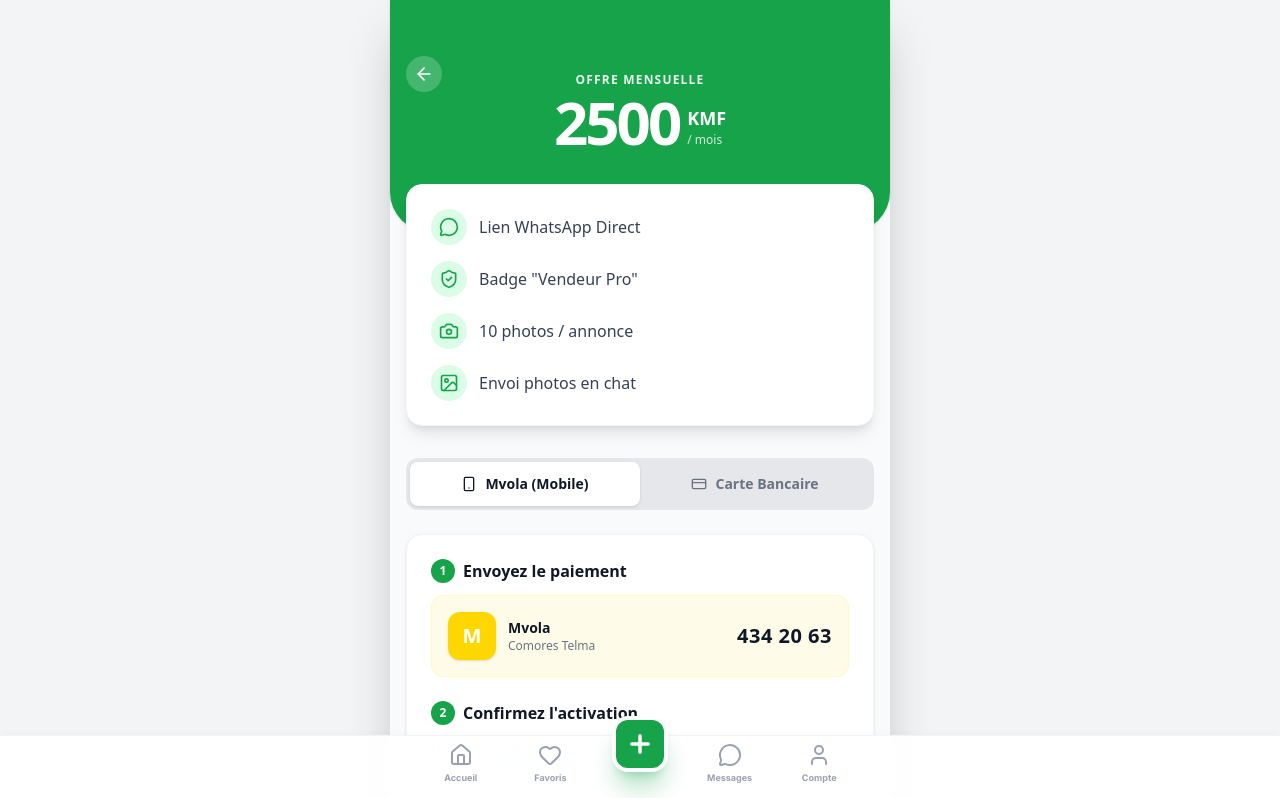
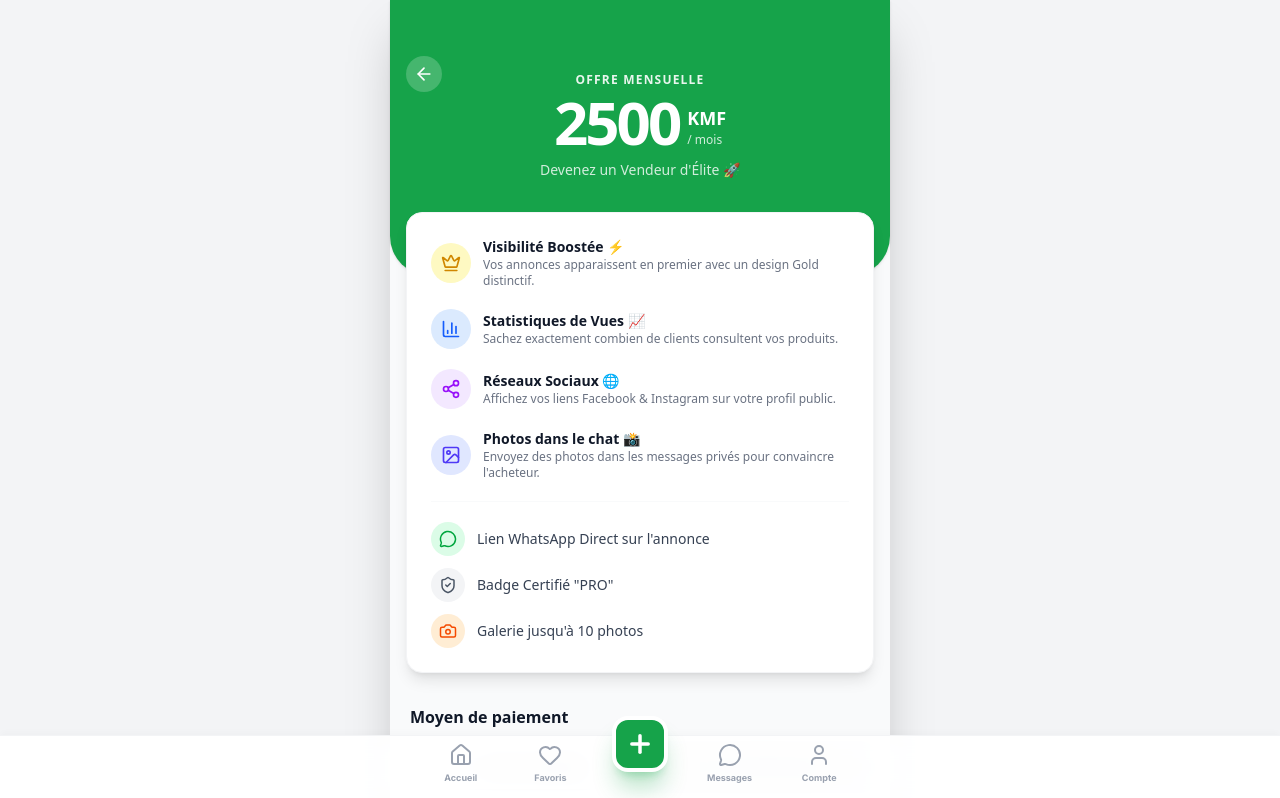
Before and after one commit to comocolis/comores-market, a Next.js app: page /pro in a window 1280 px wide. Shown: the top 798 px of the page. Built offline with nearby package versions, Linux system fonts and the light colour scheme; no server answers.

Commit message:
Update page.tsx

```diff
--- a/src/app/pro/page.tsx
+++ b/src/app/pro/page.tsx
@@ -2,15 +2,18 @@
 
 import { useState } from 'react'
 import Link from 'next/link'
-import { ArrowLeft, Smartphone, CreditCard, ShieldCheck, Camera, MessageCircle, Mail, Image as ImageIcon } from 'lucide-react'
+import {
+  ArrowLeft, Smartphone, CreditCard, ShieldCheck,
+  Camera, MessageCircle, Mail, Crown, BarChart3, Share2, ImageIcon
+} from 'lucide-react'
 
 export default function ProPage() {
   const [activeTab, setActiveTab] = useState<'mvola' | 'cb'>('mvola')
 
-  // 1. Numéro Mvola (Pour le paiement) - Reste un numéro local
+  // 1. Numéro Mvola (Pour le paiement)
   const MVOLA_NUMBER = "434 20 63"
 
-  // 2. Numéro WhatsApp (Pour la réception de preuve) - Nouveau numéro +33
+  // 2. Numéro WhatsApp (Pour la réception de preuve)
   const WHATSAPP_CONTACT = "33758760743"
   const CONTACT_EMAIL = "contact.comoresmarket@gmail.com"
 
@@ -21,7 +24,7 @@ export default function ProPage() {
     <div className="min-h-screen bg-gray-50 font-sans pb-24">
 
       {/* HEADER */}
-      <div className="bg-brand pt-14 px-4 pb-20 rounded-b-[2.5rem] shadow-sm relative">
+      <div className="bg-brand pt-14 px-4 pb-24 rounded-b-[2.5rem] shadow-sm relative">
         <Link href="/compte" className="absolute top-14 left-4 bg-white/20 p-2 rounded-full text-white hover:bg-white/30 transition">
             <ArrowLeft size={20} />
         </Link>
@@ -35,34 +38,76 @@ export default function ProPage() {
                     <span className="text-xs font-medium text-white/80">/ mois</span>
                 </div>
             </div>
+            <p className="text-white/80 text-sm mt-2 font-medium">Devenez un Vendeur d'Élite 🚀</p>
         </div>
       </div>
 
       {/* CARTE DES AVANTAGES */}
-      <div className="px-4 -mt-12 relative z-10">
-        <div className="bg-white p-6 rounded-2xl shadow-lg border border-gray-100 space-y-4">
+      <div className="px-4 -mt-16 relative z-10">
+        <div className="bg-white p-6 rounded-2xl shadow-lg border border-gray-100 space-y-5">
+
+            {/* Boost Visibilité */}
             <div className="flex items-center gap-3">
-                <div className="bg-green-100 p-2 rounded-full text-brand"><MessageCircle size={20} /></div>
-                <span className="text-gray-700 font-medium">Lien WhatsApp Direct</span>
+                <div className="bg-yellow-100 p-2.5 rounded-full text-yellow-600 shrink-0"><Crown size={20} /></div>
+                <div>
+                    <p className="font-bold text-gray-900 text-sm">Visibilité Boostée ⚡</p>
+                    <p className="text-xs text-gray-500">Vos annonces apparaissent en premier avec un design Gold distinctif.</p>
+                </div>
             </div>
+
+            {/* Stats */}
             <div className="flex items-center gap-3">
-                <div className="bg-green-100 p-2 rounded-full text-brand"><ShieldCheck size={20} /></div>
-                <span className="text-gray-700 font-medium">Badge "Vendeur Pro"</span>
+                <div className="bg-blue-100 p-2.5 rounded-full text-blue-600 shrink-0"><BarChart3 size={20} /></div>
+                <div>
+                    <p className="font-bold text-gray-900 text-sm">Statistiques de Vues 📈</p>
+                    <p className="text-xs text-gray-500">Sachez exactement combien de clients consultent vos produits.</p>
+                </div>
             </div>
+
+            {/* Réseaux Sociaux */}
             <div className="flex items-center gap-3">
-                <div className="bg-green-100 p-2 rounded-full text-brand"><Camera size={20} /></div>
-                <span className="text-gray-700 font-medium">10 photos / annonce</span>
+                <div className="bg-purple-100 p-2.5 rounded-full text-purple-600 shrink-0"><Share2 size={20} /></div>
+                <div>
+                    <p className="font-bold text-gray-900 text-sm">Réseaux Sociaux 🌐</p>
+                    <p className="text-xs text-gray-500">Affichez vos liens Facebook & Instagram sur votre profil public.</p>
+                </div>
             </div>
-            {/* NOUVEL AVANTAGE AJOUTÉ */}
+
+            {/* NOUVEAU : Photos Chat */}
             <div className="flex items-center gap-3">
-                <div className="bg-green-100 p-2 rounded-full text-brand"><ImageIcon size={20} /></div>
-                <span className="text-gray-700 font-medium">Envoi photos en chat</span>
+                <div className="bg-indigo-100 p-2.5 rounded-full text-indigo-600 shrink-0"><ImageIcon size={20} /></div>
+                <div>
+                    <p className="font-bold text-gray-900 text-sm">Photos dans le chat 📸</p>
+                    <p className="text-xs text-gray-500">Envoyez des photos dans les messages privés pour convaincre l'acheteur.</p>
+                </div>
             </div>
+
+            <div className="h-px bg-gray-50 w-full" />
+
+            {/* Liste Simple (Badge, WhatsApp, etc.) */}
+            <div className="space-y-3">
+                <div className="flex items-center gap-3">
+                    <div className="bg-green-100 p-2 rounded-full text-green-600 shrink-0"><MessageCircle size={18} /></div>
+                    <span className="text-gray-700 font-medium text-sm">Lien WhatsApp Direct sur l'annonce</span>
+                </div>
+
+                <div className="flex items-center gap-3">
+                    <div className="bg-gray-100 p-2 rounded-full text-gray-600 shrink-0"><ShieldCheck size={18} /></div>
+                    <span className="text-gray-700 font-medium text-sm">Badge Certifié "PRO"</span>
+                </div>
+
+                <div className="flex items-center gap-3">
+                    <div className="bg-orange-100 p-2 rounded-full text-orange-600 shrink-0"><Camera size={18} /></div>
+                    <span className="text-gray-700 font-medium text-sm">Galerie jusqu'à 10 photos</span>
+                </div>
+            </div>
+
         </div>
       </div>
 
       {/* ZONE DE PAIEMENT */}
       <div className="px-4 mt-8">
+        <h3 className="font-bold text-gray-900 mb-3 ml-1">Moyen de paiement</h3>
         <div className="bg-gray-200 p-1 rounded-xl flex mb-6">
             <button
                 onClick={() => setActiveTab('mvola')}
@@ -119,7 +164,6 @@ export default function ProPage() {
                     </a>
                 </div>
 
-                {/* ZONE CONTACT EMAIL */}
                 <div className="border-t border-gray-100 pt-6 mt-2 text-center">
                     <p className="text-xs text-gray-400 mb-2 font-medium">Besoin d'aide ou autre moyen de paiement ?</p>
                     <a
```
